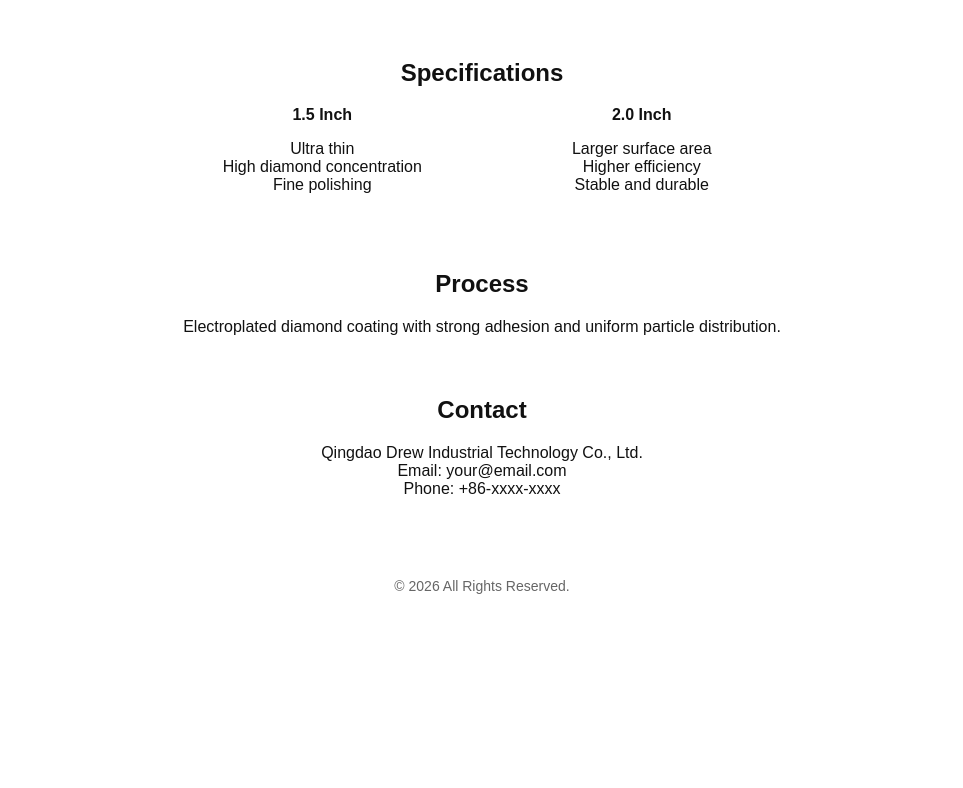
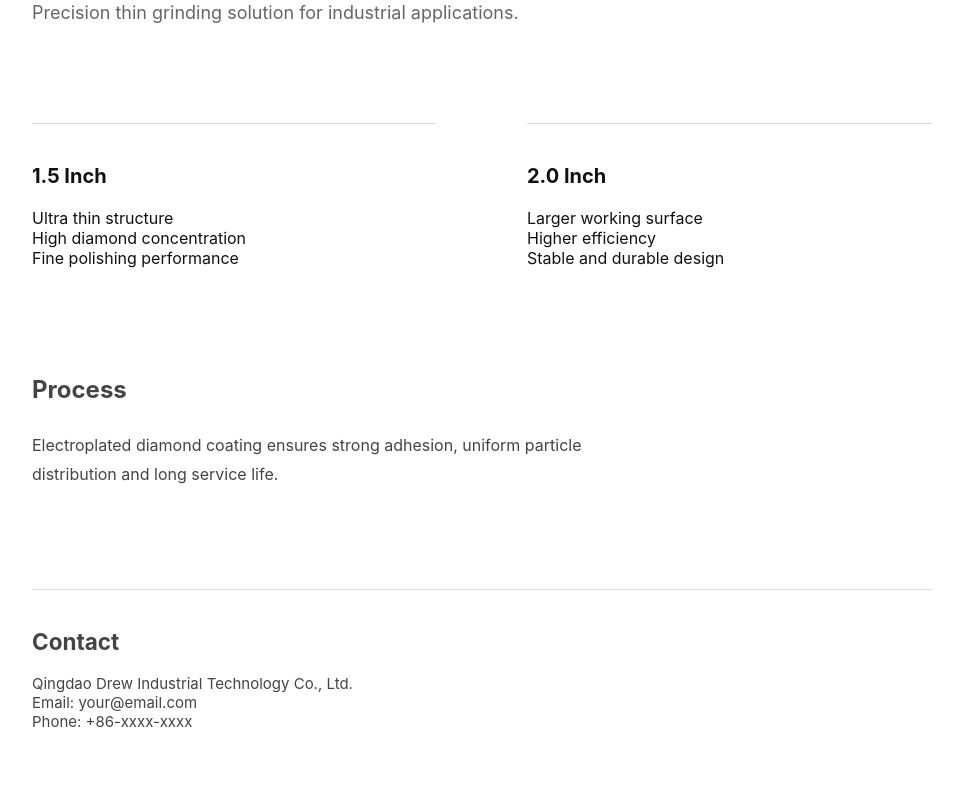
Before and after one commit to aoomee/aoomee.github.io, a plain HTML site: page index.html in a window 1280 px wide. Shown: the part 189-977 px from the top of the page, without its empty margins (158-1121 px from the left). Before the commit the page ends 883 px from the top, so only its background shows below. Drawn offline with Linux system fonts and the light colour scheme.

Commit message:
Update index.html

```diff
--- a/index.html
+++ b/index.html
@@ -3,40 +3,67 @@
 <head>
 <meta charset="UTF-8">
 <meta name="viewport" content="width=device-width, initial-scale=1.0">
-<title>Diamond Grinding Disc</title>
+<title>Diamond Electroplated Grinding Disc</title>
 <style>
 body {
   margin: 0;
-  font-family: Arial, sans-serif;
+  font-family: -apple-system, BlinkMacSystemFont, "Segoe UI", Roboto, sans-serif;
   background: #ffffff;
   color: #111;
-  text-align: center;
 }
 .container {
-  max-width: 700px;
-  margin: 80px auto;
-  padding: 20px;
+  max-width: 900px;
+  margin: 120px auto;
+  padding: 0 20px;
 }
 h1 {
-  font-size: 28px;
+  font-size: 42px;
+  font-weight: 600;
+  margin-bottom: 20px;
+}
+.subtitle {
+  font-size: 18px;
+  color: #666;
+  margin-bottom: 100px;
 }
 .section {
-  margin-top: 60px;
+  margin-bottom: 100px;
 }
-.spec-box {
-  display: inline-block;
+.specs {
+  display: flex;
+  justify-content: space-between;
+}
+.spec {
   width: 45%;
-  vertical-align: top;
+  border-top: 1px solid #ddd;
+  padding-top: 20px;
+}
+.spec h3 {
+  font-size: 20px;
+}
+.process {
+  max-width: 600px;
+  line-height: 1.8;
+  color: #444;
+}
+.contact {
+  border-top: 1px solid #ddd;
+  padding-top: 20px;
+  font-size: 15px;
+  color: #444;
 }
 .footer {
-  margin-top: 80px;
-  font-size: 14px;
-  color: #666;
+  margin-top: 120px;
+  font-size: 13px;
+  color: #aaa;
 }
-@media (max-width: 600px) {
-  .spec-box {
+@media (max-width: 768px) {
+  .specs {
+    flex-direction: column;
+  }
+  .spec {
     width: 100%;
-    margin-top: 20px;
+    margin-bottom: 40px;
   }
 }
 </style>
@@ -46,41 +73,37 @@ h1 {
 <div class="container">
 
 <h1>Diamond Electroplated Grinding Disc</h1>
-<p>Precision thin grinding and polishing solution.</p>
-
-<div class="section">
-<h2>Specifications</h2>
-
-<div class="spec-box">
-<strong>1.5 Inch</strong>
-<p>Ultra thin<br>
-High diamond concentration<br>
-Fine polishing</p>
+<div class="subtitle">
+Precision thin grinding solution for industrial applications.
 </div>
 
-<div class="spec-box">
-<strong>2.0 Inch</strong>
-<p>Larger surface area<br>
-Higher efficiency<br>
-Stable and durable</p>
+<div class="section specs">
+  <div class="spec">
+    <h3>1.5 Inch</h3>
+    Ultra thin structure<br>
+    High diamond concentration<br>
+    Fine polishing performance
   </div>
 
+  <div class="spec">
+    <h3>2.0 Inch</h3>
+    Larger working surface<br>
+    Higher efficiency<br>
+    Stable and durable design
+  </div>
 </div>
 
-<div class="section">
+<div class="section process">
   <h2>Process</h2>
-<p>
-Electroplated diamond coating with strong adhesion and uniform particle distribution.
-</p>
+  Electroplated diamond coating ensures strong adhesion,
+  uniform particle distribution and long service life.
 </div>
 
-<div class="section">
+<div class="section contact">
   <h2>Contact</h2>
-<p>
   Qingdao Drew Industrial Technology Co., Ltd.<br>
   Email: your@email.com<br>
   Phone: +86-xxxx-xxxx
-</p>
 </div>
 
 <div class="footer">
```
Lines whose indentation alone changed are shown as unchanged.
